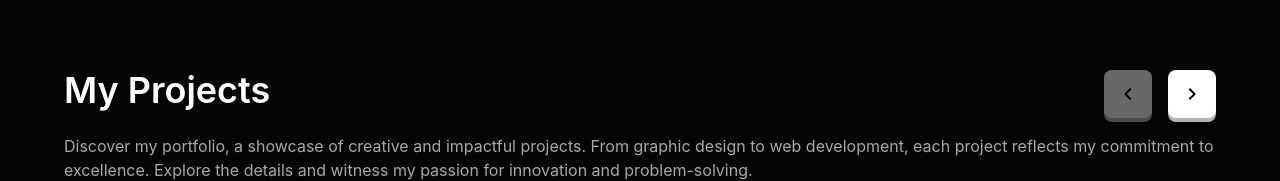
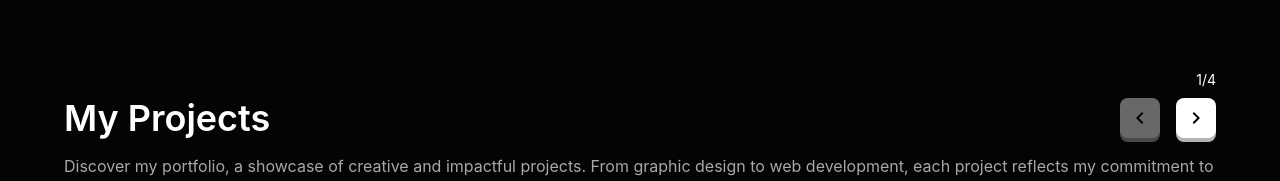
Before and after one commit to VLarz/portfolio, a React (Create React App) app: page / in a window 1280 px wide. Shown: the part 758-939 px from the top of the page. Built offline with nearby package versions, Linux system fonts and the light colour scheme.

Commit message:
add current page and total page

```diff
--- a/src/layouts/Projects/Projects.tsx
+++ b/src/layouts/Projects/Projects.tsx
@@ -34,12 +34,16 @@ export default function Projects({}: Props) {
   return (
     <SectionContainer className="space-y-16 -mt-16">
       <div>
-        <div className={`flex justify-between`}>
+        <div className={`flex justify-between items-end`}>
           <h1 className="text-4xl font-semibold">My Projects</h1>
+          <div className={`space-y-2`}>
+            <p className={`text-end text-sm`}>
+              {currentPage}/{totalPages}
+            </p>
             <div className="space-x-4">
               <Button
                 type="button"
-              className="!p-3"
+                className="!p-2"
                 onClick={handlePrevPage}
                 disabled={currentPage === 1}
               >
@@ -51,7 +55,7 @@ export default function Projects({}: Props) {
               </Button>
               <Button
                 type="button"
-              className="!p-3"
+                className="!p-2"
                 onClick={handleNextPage}
                 disabled={currentPage === totalPages}
               >
@@ -61,6 +65,7 @@ export default function Projects({}: Props) {
                   className="h-6 w-6"
                 />
               </Button>
+            </div>
           </div>
         </div>
         <p className="text-grey mt-4">
```
Lines whose indentation alone changed are shown as unchanged.
